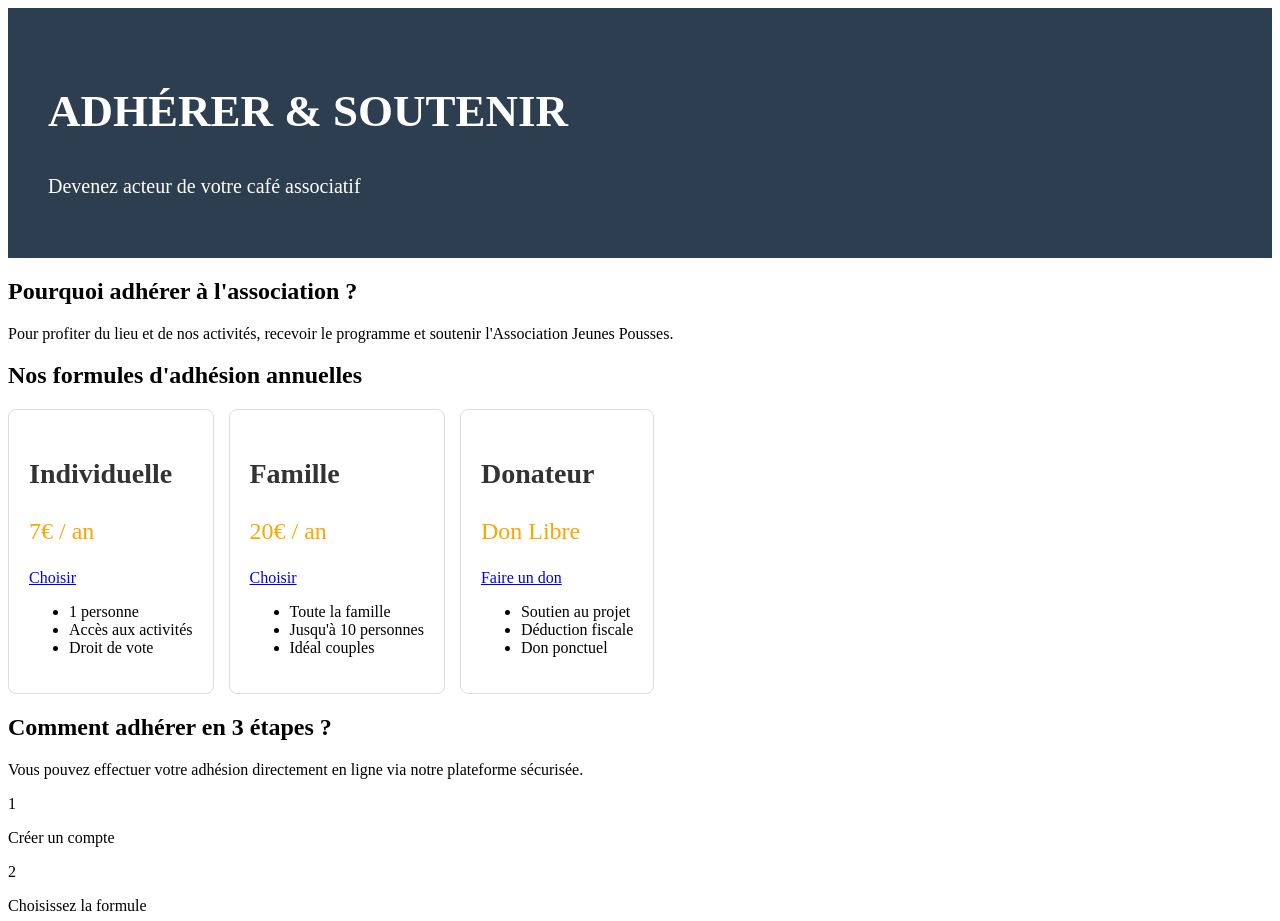
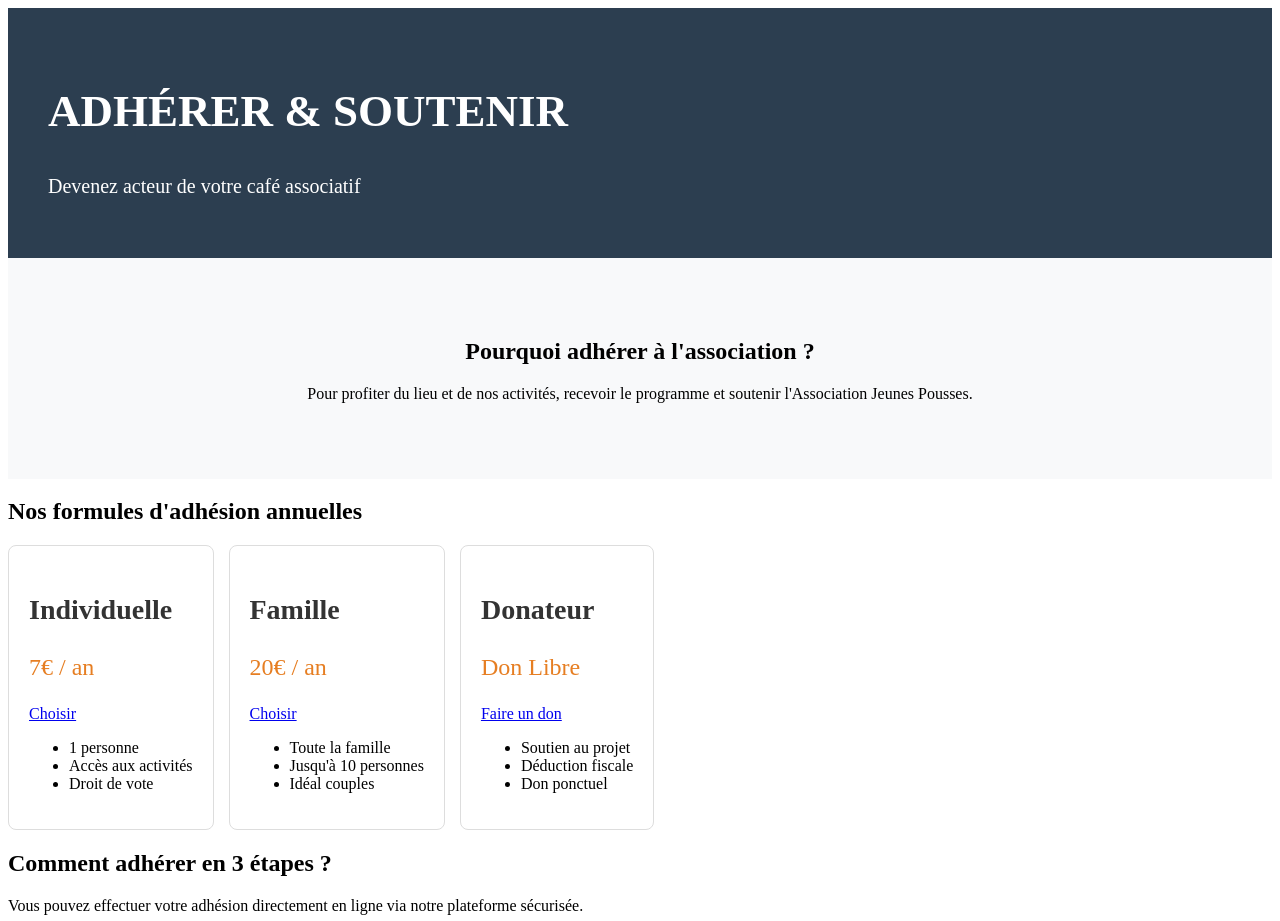
Before and after one commit to EvannPopoff/leptitcafe, a PHP site: page /app/views/pages/membership.php in a window 1280 px wide. Shown: the top 921 px of the page. Run offline with PHP 8.4, Linux system fonts and the light colour scheme.

Commit message:
Ajout style section

```diff
--- a/assets/css/membership.css
+++ b/assets/css/membership.css
@@ -29,5 +29,11 @@
 
 .card-adhesion .price {
     font-size: 24px;
-    color: orange;
+    color: #e67e22;
 }
+
+.pourquoi-adherer {
+    background-color: #f8f9fa;
+    padding: 60px 20px;
+    text-align: center;
+}
```
